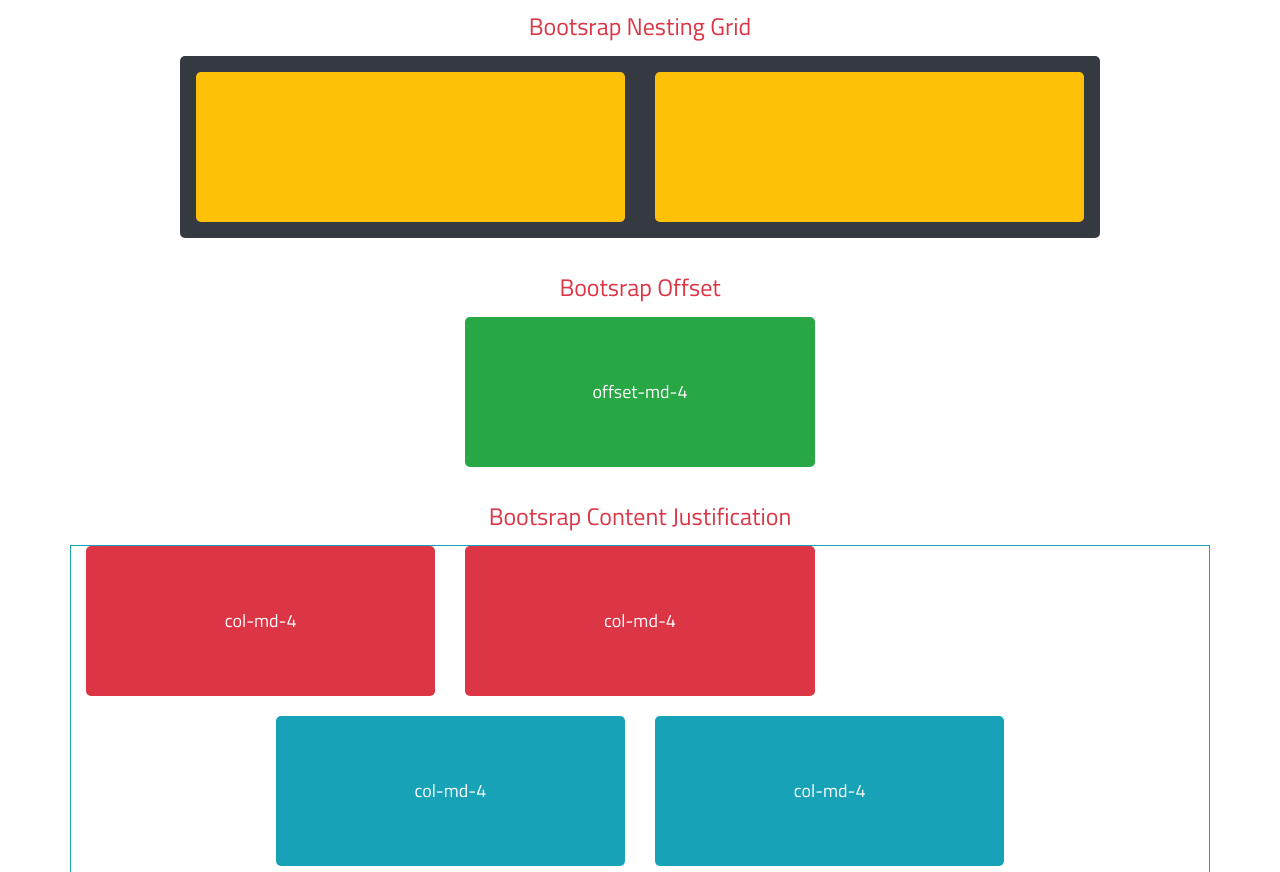
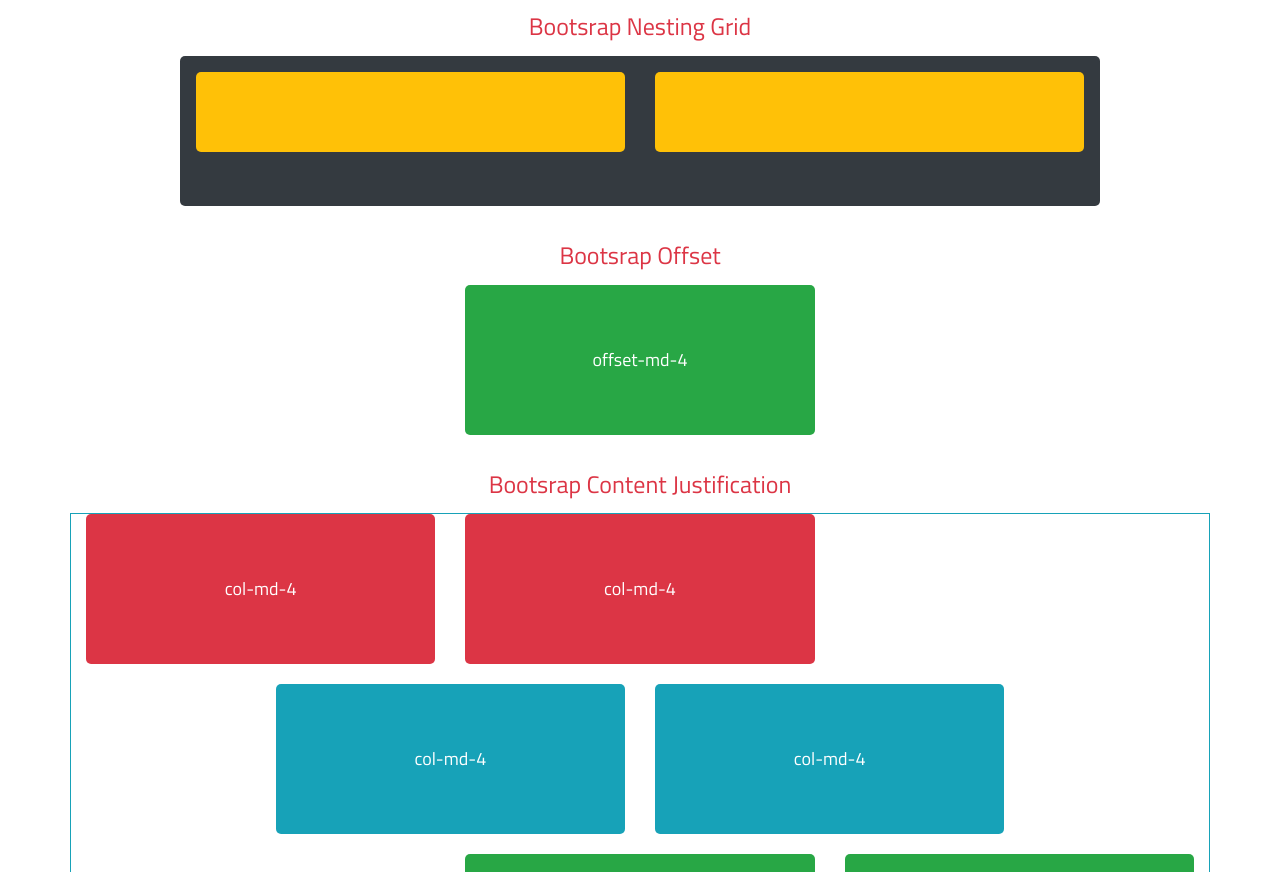
Before and after one commit to foysalhasan/bootstrap, a plain HTML site: page index.html in a window 1280 px wide. Shown: the part 2046-2918 px from the top of the page. Drawn offline with Linux system fonts and the light colour scheme.

Commit message:
Update style.css

```diff
--- a/css/style.css
+++ b/css/style.css
@@ -17,6 +17,11 @@ h4 {
   line-height: 150px;
   border-radius: 5px;
 }
+
 .align {
   min-height: 450px;
 }
+
+.bg-dark .box {
+  min-height: 80px;
+}
```
